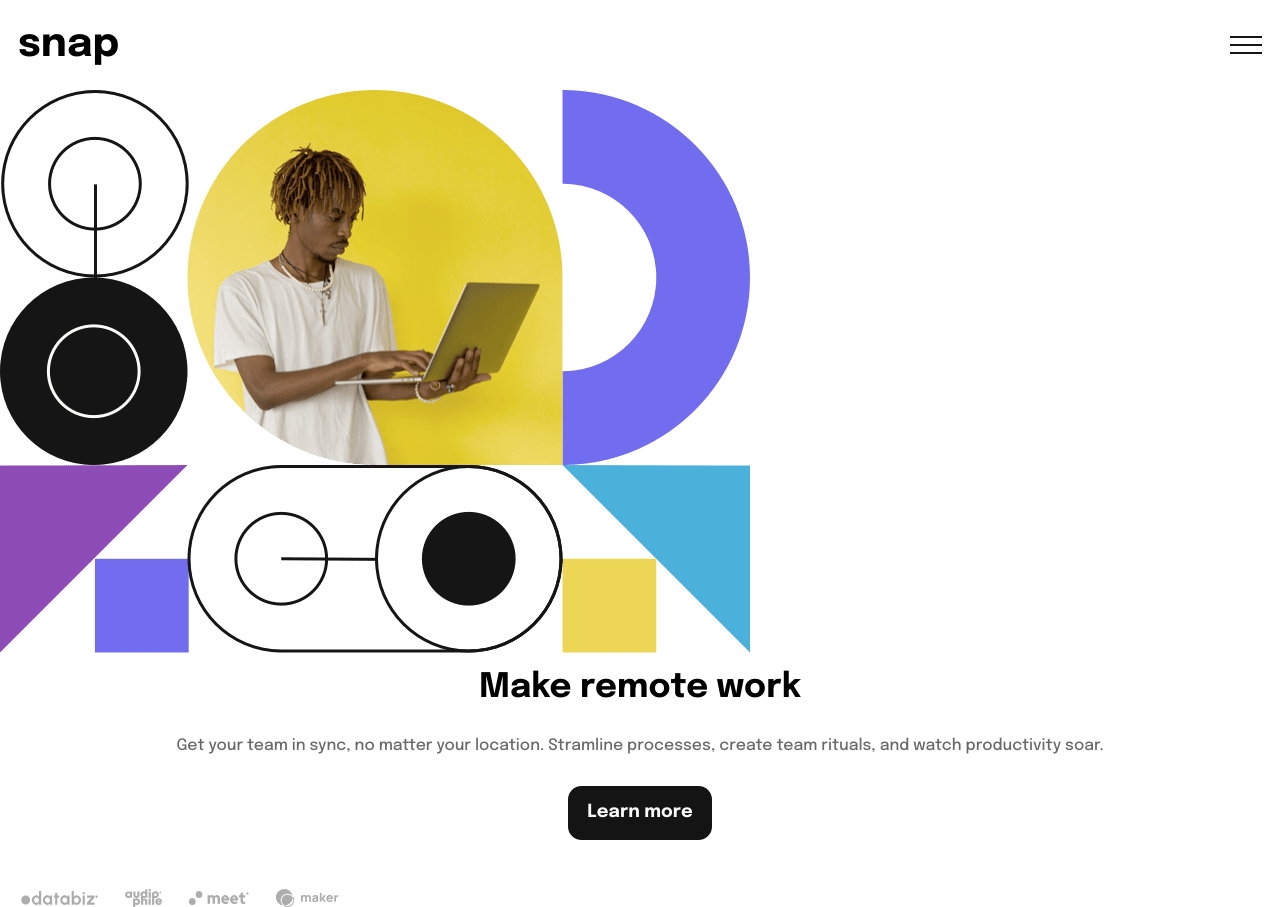
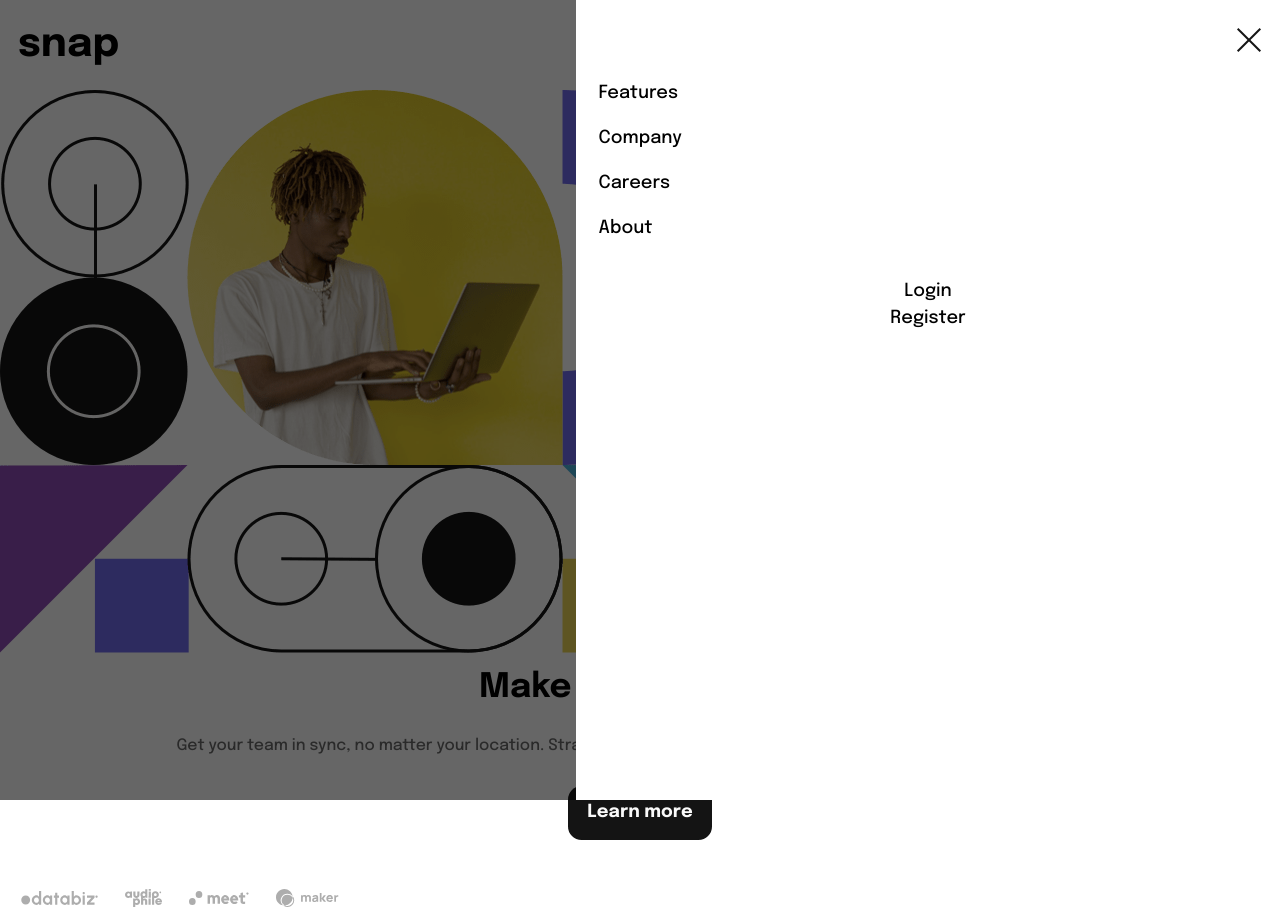
Before and after one commit to Sherlockzen/intro-section-frontendmentor, a React (Vite) app: page / in a window 1280 px wide. Built offline with nearby package versions, Linux system fonts and the light colour scheme.

Commit message:
Feat: create the menu overlay struct and html items

```diff
--- a/src/App.tsx
+++ b/src/App.tsx
@@ -25,7 +25,24 @@ function App() {
             isOpen ? <img src={menuClose} alt='close menu icon' /> : <img src={menuOpen} alt='open menu icon' />
           }
         </div>
-
+        <div className=' flex absolute z-50 right-0 bottom-0 h-screen w-screen'>
+          <div className=' bg-black w-[45%] bg-opacity-60'></div>
+          <div className=' flex flex-col absolute z-50 right-0 bottom-0 w-[55%] h-screen bg-white'>
+            <div className=' flex justify-end px-4'>
+              <img className=' my-6' src={menuClose} alt='close menu icon' />
+            </div>
+            <div className=' flex flex-col gap-4 px-5 backdrop-opacity-0'>
+              <div className=' backdrop-opacity-80'>Features</div>
+              <div>Company</div>
+              <div>Careers</div>
+              <div>About</div>
+            </div>
+            <div className=' flex flex-col mt-8'>
+              <button>Login</button>
+              <button>Register</button>
+            </div>
+          </div>
+        </div>
       </header>
       <img src={heroMobile} alt='a man holding a laptop' />
       <div className=' text-center p-3 flex flex-col gap-6'>
```
